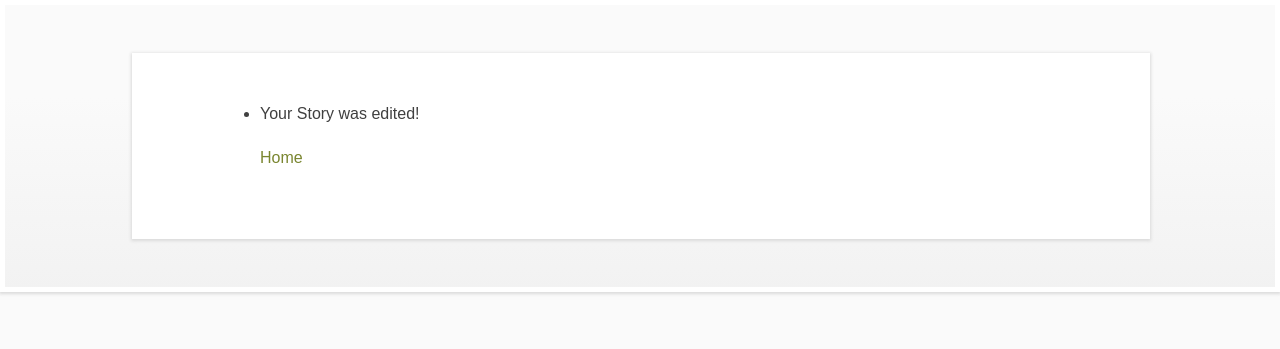
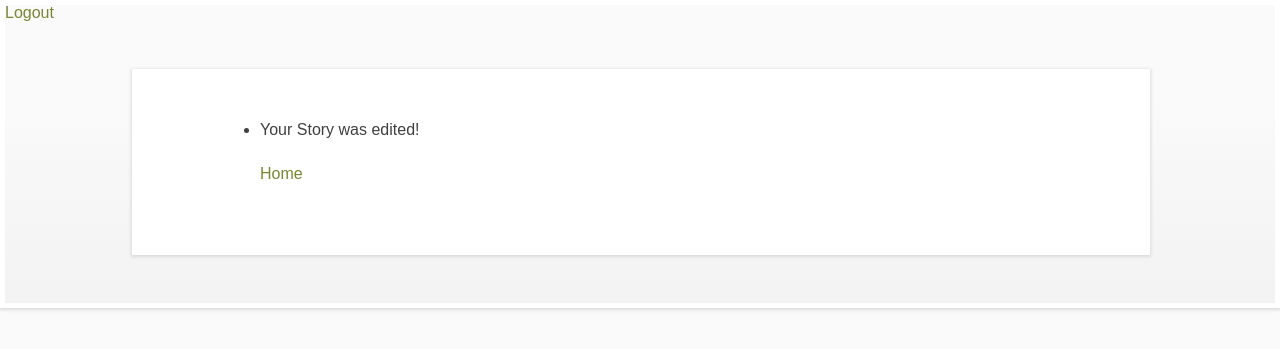
Before and after one commit to davemerwin/gamelogic, a Django app: page /2/edit/ in a window 1280 px wide. Shown: the top 349 px of the page. Run offline with Django 3.2, Linux system fonts and the light colour scheme; a user stored in the database is signed in; data comes from the database, SQL or seed files in the repository; tables that the repository leaves empty hold one stand-in row (values such as "Sample post"); style sheets or scripts are compiled from the project's sources; parts of the project's set-up code (start-up, migrations or seed data) failed here and were passed over.

Commit message:
adding login and logout

```diff
--- a/gamelogic/templates/base.html
+++ b/gamelogic/templates/base.html
@@ -24,6 +24,14 @@
 
 </head>
 <body>
+
+        <div class="global_nav">
+            {% if user.is_authenticated %}
+                <a href="/logout/">Logout</a>
+            {% else %}
+                <a href="/login/">Login</a>
+            {% endif %}
+        </div>
 
         <div id="content">
 
--- a/gamelogic/urls.py
+++ b/gamelogic/urls.py
@@ -11,8 +11,8 @@ urlpatterns = patterns('',
 
     (r'^comments/', include('django.contrib.comments.urls')),
 
-    (r'^accounts/login/$', 'django.contrib.auth.views.login', {'template_name': 'login.html'}),
-    (r'^accounts/logout/$', 'django.contrib.auth.views.logout', {'template_name': 'logout.html'}),
+    (r'^login/$', 'django.contrib.auth.views.login', {'template_name': 'login.html'}),
+    (r'^logout/$', 'django.contrib.auth.views.logout', {'template_name': 'logout.html'}),
 
     url(r'^(?P<id>\d+)/edit/$', views.story_edit, name='story_edit'),
     url(r'^(?P<id>\d+)/$', views.story_detail, name='story_detail'),
--- a/media/static/scss/layout.scss
+++ b/media/static/scss/layout.scss
@@ -84,6 +84,7 @@ footer {
 #global_nav {
     width:80%;
     padding:0.5em 10%;
+	text-align:right;
 }
 
 img {
```
